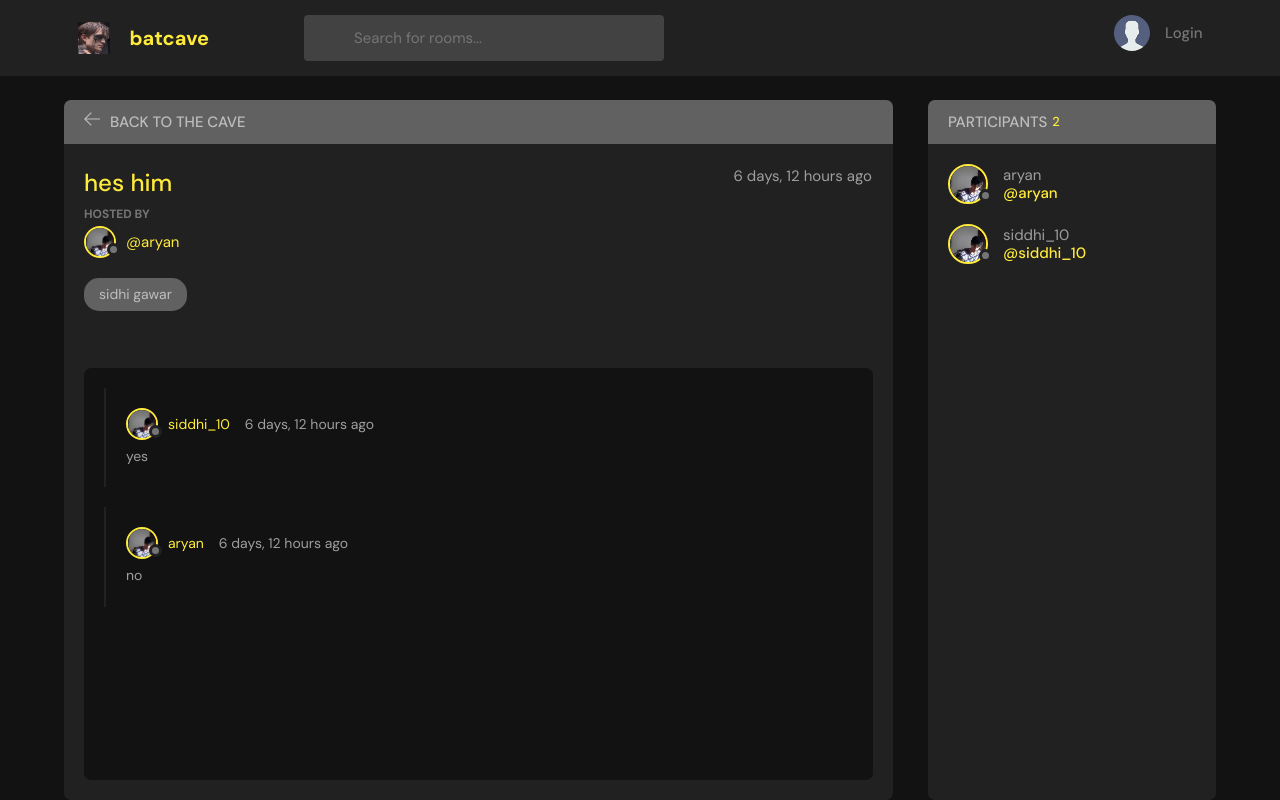
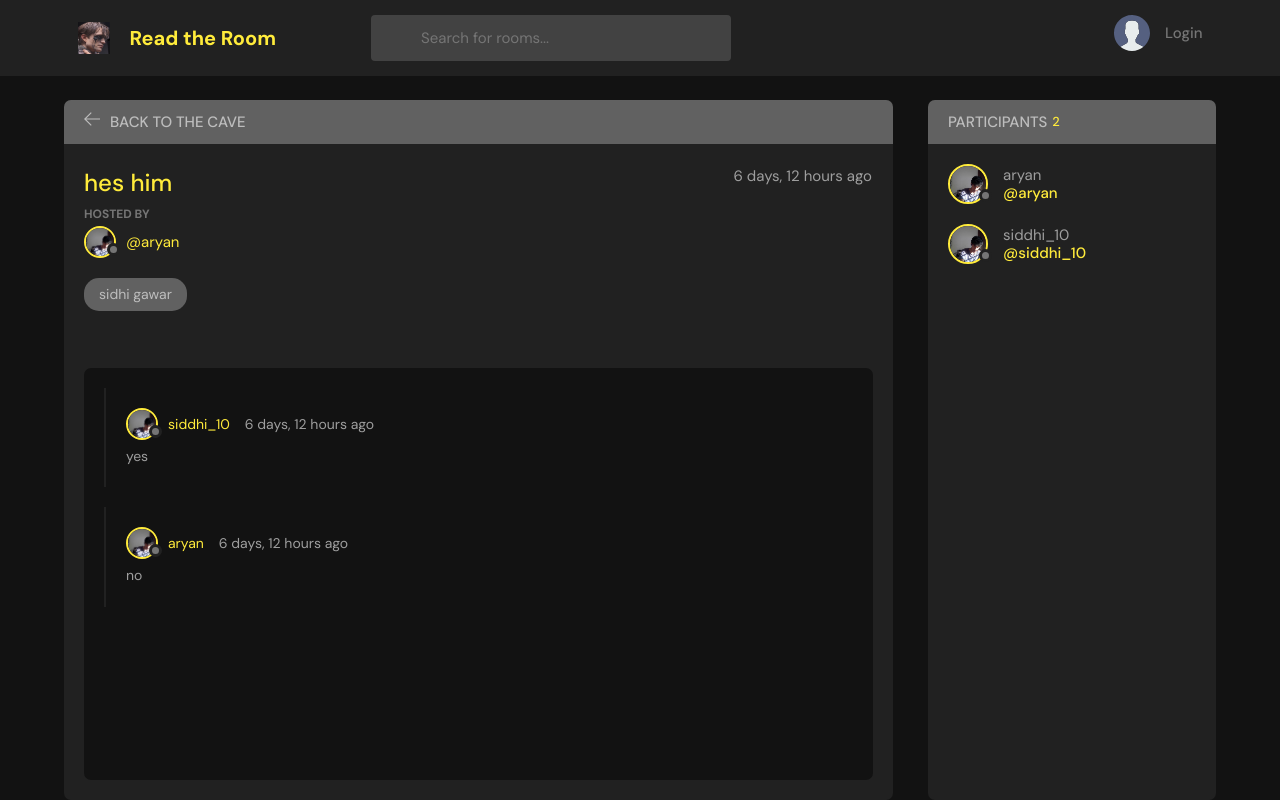
Before and after one commit to aryuun1/ReadtheRoom, a Django app: page /about_page/30/ in a window 1280 px wide. Run offline with Django 5.2, Linux system fonts and the light colour scheme; data comes from the database, SQL or seed files in the repository.

Commit message:
Update navigation.html

```diff
--- a/templates/navigation.html
+++ b/templates/navigation.html
@@ -3,7 +3,7 @@
     <div class="container">
       <a href="{% url 'home' %}" class="header__logo">
         <img src="{% static 'images/batman.ico' %}" />
-        <h1>batcave</h1>
+        <h1>Read the Room</h1>
       </a>
       <form class="header__search" method = "GET"
       action = "{% url 'home' %}">
```
